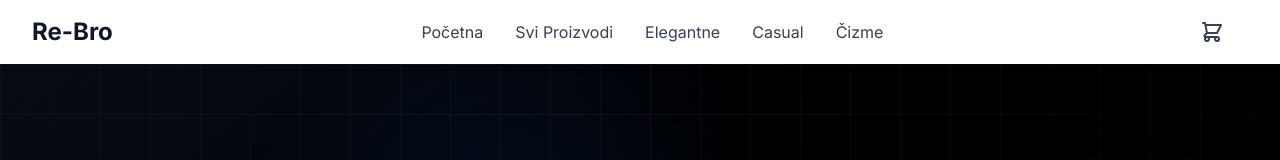
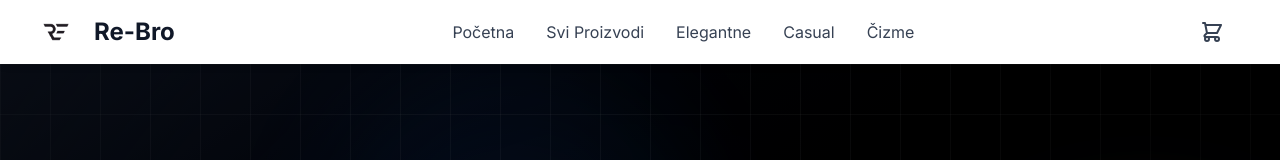
Before and after one commit to AsadGudzevic94/re-bro-store, a Next.js app: page / in a window 1280 px wide. Shown: the top 160 px of the page. Built offline with nearby package versions, Linux system fonts and the light colour scheme.

Commit message:
Add logo to header

```diff
--- a/app/components/Header.tsx
+++ b/app/components/Header.tsx
@@ -1,6 +1,7 @@
 "use client";
 
 import Link from "next/link";
+import Image from "next/image";
 import { useState } from "react";
 import { useCart } from "../context/CartContext";
 
@@ -15,7 +16,14 @@ export default function Header() {
       <nav className="max-w-7xl mx-auto px-4 sm:px-6 lg:px-8">
         <div className="flex justify-between items-center h-16">
           {/* Logo */}
-          <Link href="/" className="flex items-center">
+          <Link href="/" className="flex items-center gap-3">
+            <Image
+              src="/logo.jpg"
+              alt="Re-Bro Logo"
+              width={50}
+              height={50}
+              className="object-contain"
+            />
             <span className="text-2xl font-bold text-gray-900">Re-Bro</span>
           </Link>
 
```
Also changed, not shown: public/logo.jpg (added).
